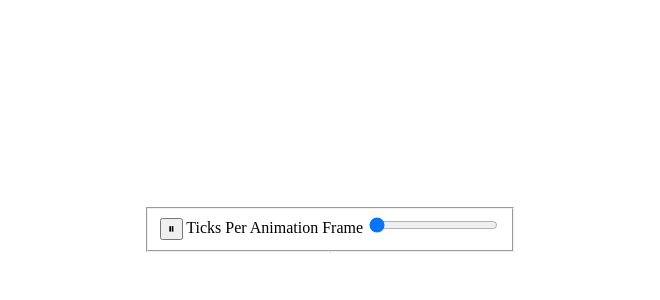
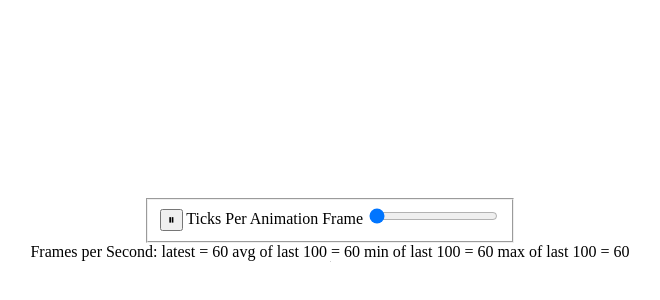
Before and after one commit to psbrandt/wasm-game-of-life, a website built with webpack: page www/index.html in a window 1280 px wide. Shown: the part 178-478 px from the top of the page, without its empty margins (318-978 px from the left). Built offline with nearby package versions, Linux system fonts and the light colour scheme; what wasm-game-of-life would draw is missing.

Commit message:
🎢 Add frames per second.

```diff
--- a/www/index.html
+++ b/www/index.html
@@ -26,6 +26,7 @@
     <label for="tpaf">Ticks Per Animation Frame</label>
     <input type="range" id="tpaf" name="tpaf" min="1" max="20" value="1" />
   </fieldset>
+  <div id="fps"></div>
   <canvas id="game-of-life-canvas"></canvas>
   <script src="./bootstrap.js"></script>
 </body>
--- a/www/index.js
+++ b/www/index.js
@@ -41,6 +41,8 @@ const ticksPerFrame = () => {
 };
 
 const renderLoop = () => {
+  fps.render();
+
   for (let i = 0; i < ticksPerFrame(); i++) {
     universe.tick();
   }
@@ -123,4 +125,42 @@ const drawCells = () => {
   ctx.stroke();
 };
 
+const fps = new class {
+  constructor() {
+    this.fps = document.getElementById("fps");
+    this.frames = [];
+    this.lastFrameTimeStamp = performance.now();
+  }
+
+  render() {
+    const now = performance.now();
+    const delta = now - this.lastFrameTimeStamp;
+    this.lastFrameTimeStamp = now;
+    const fps = (1 / delta) * 1000;
+
+    this.frames.push(fps);
+    if (this.frames.length > 100) {
+      this.frames.shift();
+    }
+
+    let min = Infinity;
+    let max = -Infinity;
+    let sum = 0;
+    for (let i = 0; i < this.frames.length; i++) {
+      sum += this.frames[i];
+      min = Math.min(this.frames[i], min);
+      max = Math.max(this.frames[i], max);
+    }
+    let mean = sum / this.frames.length;
+
+    this.fps.textContent = `
+Frames per Second:
+         latest = ${Math.round(fps)}
+avg of last 100 = ${Math.round(mean)}
+min of last 100 = ${Math.round(min)}
+max of last 100 = ${Math.round(max)}
+`.trim();
+  }
+}();
+
 play();
```
Also changed, not shown: 1 other file.
